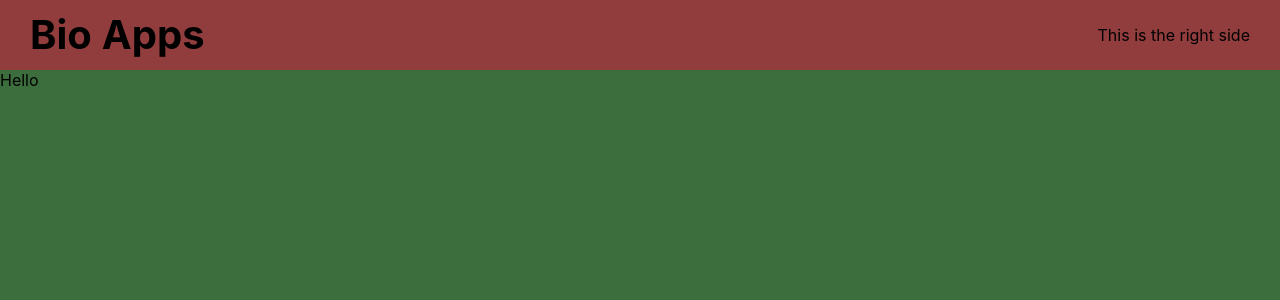
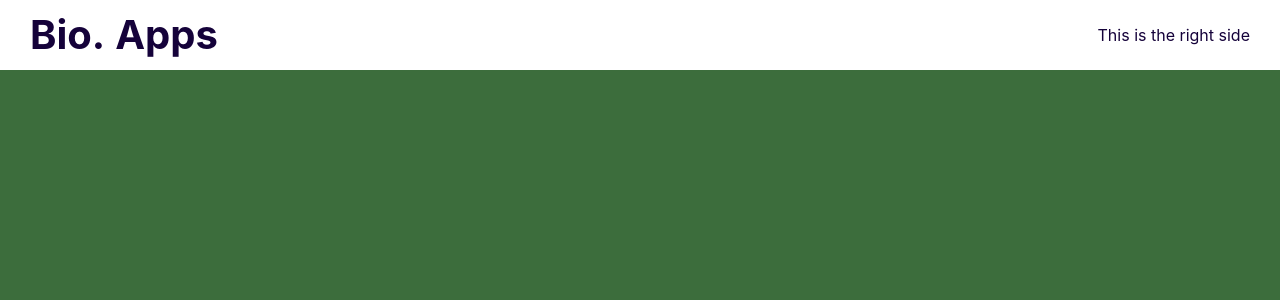
Before and after one commit to mohamedabukar/My-Portfolio, a React (Create React App) app: page / in a window 1280 px wide. Shown: the top 300 px of the page. Built offline with nearby package versions, Linux system fonts and the light colour scheme.

Commit message:
updated file.

```diff
--- a/src/App.css
+++ b/src/App.css
@@ -11,6 +11,9 @@
   scroll-snap-type: y mandatory;
   scrollbar-width: none;
 }
+::-webkit-scrollbar{
+  display: none;
+}
 .sections > * {
   width: 100vw;
   height: calc(100vh - 70px);
--- a/src/components/Bio/index.js
+++ b/src/components/Bio/index.js
@@ -5,7 +5,7 @@ export default function Bio(){
     return(
         <>
             <div className="bio" id="bio">
-                Hello
+
             </div>
         </>
     );
--- a/src/components/Navbar/index.js
+++ b/src/components/Navbar/index.js
@@ -7,7 +7,7 @@ export default function Navbar(){
             <div className="navbar">
                 <div className="wrapper">
                     <div className="left">
-                        <a href="#bio">Bio</a>
+                        <a href="#bio" className="logo">Bio.</a>
                         <a href="#apps">Apps</a>
                         <div className="itemContainer">
 
--- a/src/components/Navbar/style.css
+++ b/src/components/Navbar/style.css
@@ -1,7 +1,8 @@
 .navbar{
     width: 100%;
     height:70px;
-    background-color: rgb(145, 61, 61);
+    background-color: white;
+    color: #15023a;
     position: fixed;
     top: 0;
     z-index: 2;
@@ -19,3 +20,9 @@
     margin-right: 10px;
     color: inherit;
 }
+.logo{
+    font-size: 40px;
+    font-weight: 700;
+    text-decoration: none;
+    color: inherit;
+}
```
